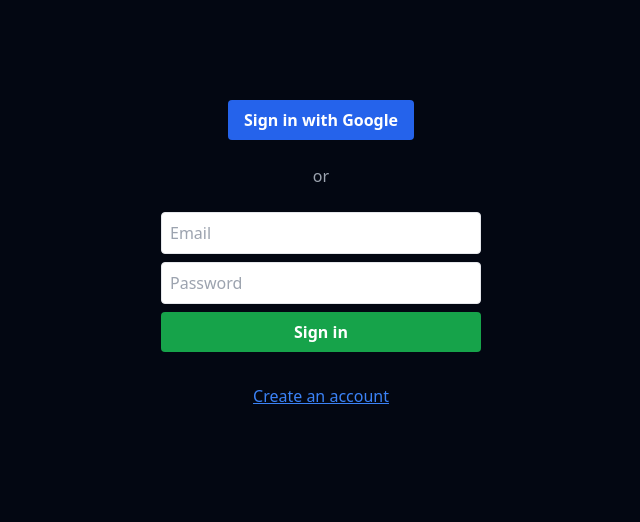
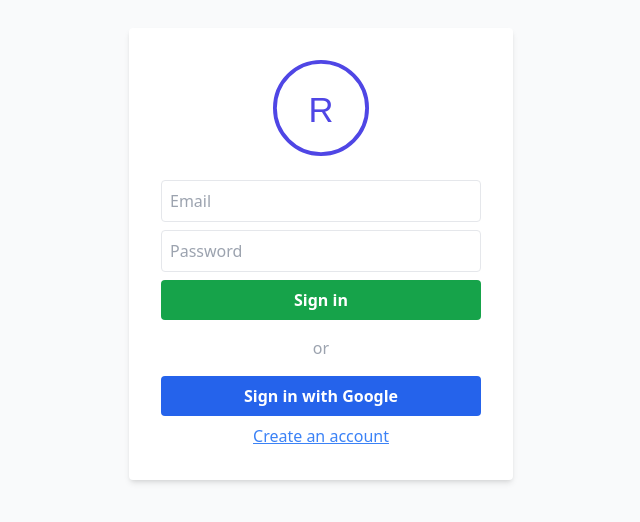
Before and after one commit to santiago-rosa/reptor-pwa, a React (Vite) app: page /login in a window 1280 px wide. Shown: the part 146-668 px from the top of the page, without its empty margins (319-959 px from the left). Built offline with nearby package versions, Linux system fonts and the light colour scheme; no server answers.

Commit message:
feat: add app logo and redesign login page layout

```diff
--- a/src/presentation/pages/LoginPage.tsx
+++ b/src/presentation/pages/LoginPage.tsx
@@ -1,6 +1,7 @@
 import { useNavigate } from 'react-router-dom';
 import { useEffect, useState } from 'react';
 import { useAuthStore } from '../stores/authStore';
+import logo from '../../assets/logo.svg';
 
 export const LoginPage = () => {
   const { signInWithGoogle, signIn, loading, error, user } = useAuthStore();
@@ -29,35 +30,26 @@ export const LoginPage = () => {
     sync();
   }, [navigate]);
 
-
   const handleEmailLogin = async (e: React.FormEvent) => {
     e.preventDefault();
     await signIn(email, password);
   };
 
   return (
-    <div className="flex min-h-screen flex-col items-center justify-center gap-6">
-      {/* Google sign‑in button */}
-      <button
-        onClick={signInWithGoogle}
-        disabled={loading}
-        className="bg-blue-600 hover:bg-blue-700 text-white font-bold py-2 px-4 rounded"
-      >
-        {loading ? 'Signing in…' : 'Sign in with Google'}
-      </button>
-
-      {/* Divider */}
-      <div className="text-gray-400">or</div>
+    <div className="flex min-h-screen flex-col items-center justify-center bg-gray-50 p-4">
+      <div className="bg-white p-8 rounded shadow-md w-full max-w-sm flex flex-col items-center">
+        {/* App logo */}
+        <img src={logo} alt="Reptor" className="w-24 h-24 mb-6" />
 
         {/* Email / password form */}
-      <form onSubmit={handleEmailLogin} className="flex flex-col gap-2 w-80">
+        <form onSubmit={handleEmailLogin} className="flex flex-col gap-2 w-full mb-4">
           <input
             type="email"
             placeholder="Email"
             value={email}
             onChange={(e) => setEmail(e.target.value)}
             required
-          className="border p-2 rounded"
+            className="border p-2 rounded w-full"
           />
           <input
             type="password"
@@ -65,29 +57,42 @@ export const LoginPage = () => {
             value={password}
             onChange={(e) => setPassword(e.target.value)}
             required
-          className="border p-2 rounded"
+            className="border p-2 rounded w-full"
           />
           <button
             type="submit"
             disabled={loading}
-          className="bg-green-600 hover:bg-green-700 text-white font-bold py-2 rounded"
+            className="w-full bg-green-600 hover:bg-green-700 text-white font-bold py-2 rounded"
           >
             {loading ? 'Signing in…' : 'Sign in'}
           </button>
         </form>
 
+        {/* Divider */}
+        <div className="text-gray-400 mb-4">or</div>
+
+        {/* Google sign‑in button */}
+        <button
+          onClick={signInWithGoogle}
+          disabled={loading}
+          className="w-full bg-blue-600 hover:bg-blue-700 text-white font-bold py-2 px-4 rounded"
+        >
+          {loading ? 'Signing in…' : 'Sign in with Google'}
+        </button>
+
         {/* Link to register */}
-      <div className="mt-2">
+        <div className="mt-2 w-full text-center">
           <a href="/register" className="text-blue-500 underline">
             Create an account
           </a>
         </div>
 
         {error && (
-        <pre className="mt-2 text-red-500 whitespace-pre-wrap break-all">
+          <pre className="mt-2 text-red-500 whitespace-pre-wrap break-all w-full">
             {JSON.stringify(error, null, 2)}
           </pre>
         )}
       </div>
+    </div>
   );
 };
```
Also changed, not shown: src/assets/logo.svg (added). Lines whose indentation alone changed are shown as unchanged.
